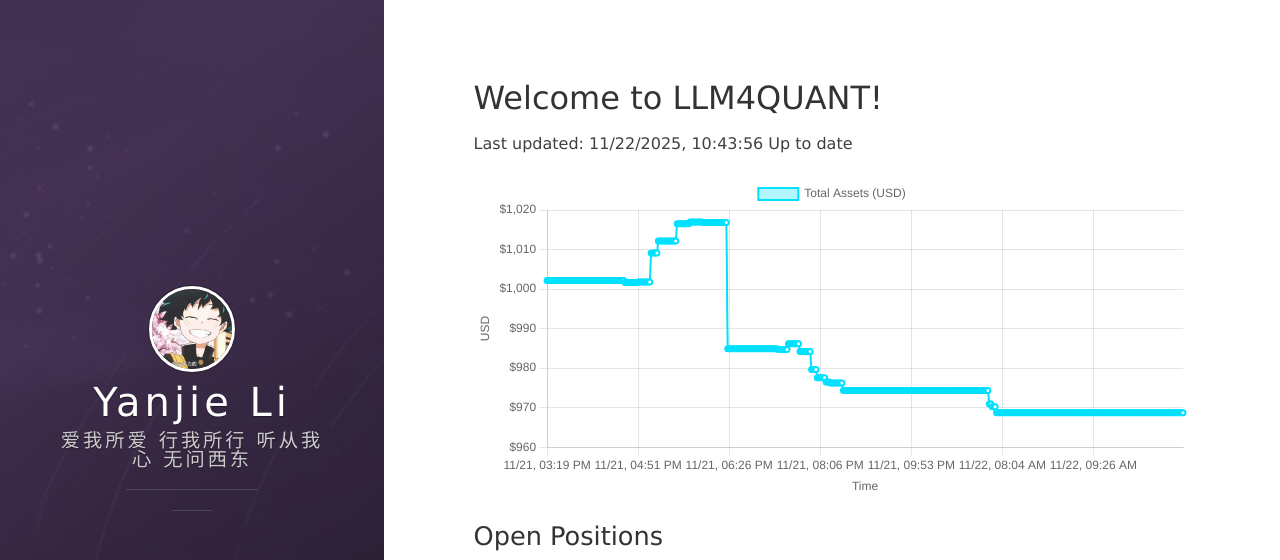
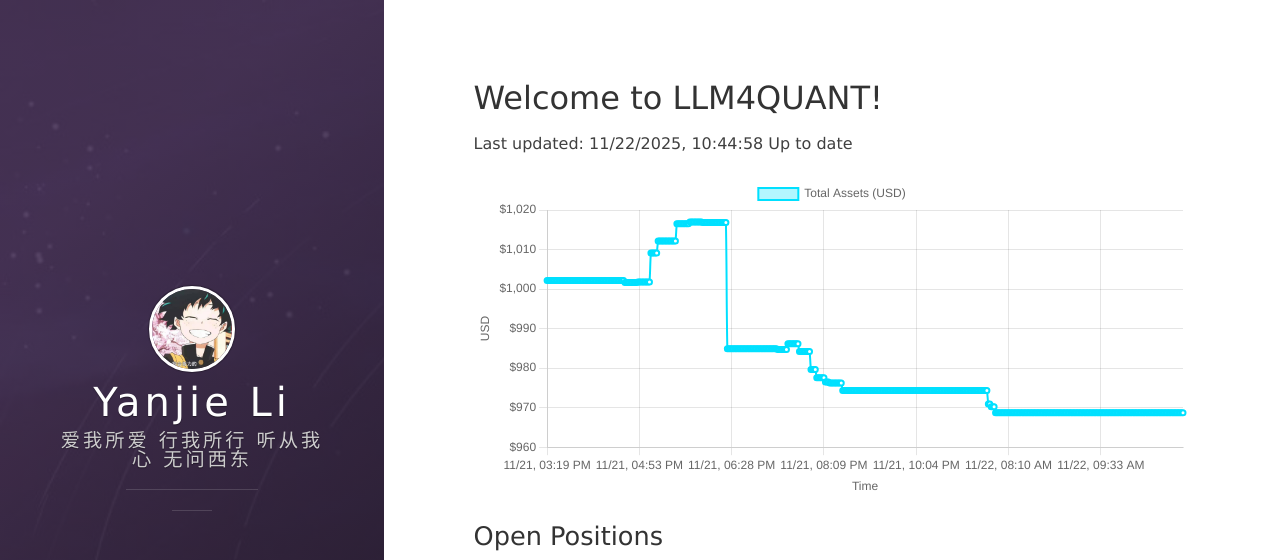
Before and after one commit to leeyegy/leeyegy.github.io, a Jekyll site: the page built from live-trading.html, in a window 1280 px wide and 1026 px high. Shown: the top 560 px of the window. Built offline with Jekyll 4.4.1, drawn with Linux system fonts in a browser that asks for light colours; nearby versions of some CDN libraries.

Commit message:
AccountMonitor: update balance history 2025-11-22T18:44:58+08:00

```diff
--- a/assets/data/binance/balance-history.json
+++ b/assets/data/binance/balance-history.json
@@ -1,5 +1,5 @@
 {
-  "generatedAt": "2025-11-22T18:43:56+08:00",
+  "generatedAt": "2025-11-22T18:44:58+08:00",
   "asset": "total_usd_value",
   "history": [
     {
@@ -1764,6 +1764,10 @@
     },
     {
       "timestamp": "2025-11-22T18:43:56+08:00",
+      "totalUsd": 968.69074819
+    },
+    {
+      "timestamp": "2025-11-22T18:44:58+08:00",
       "totalUsd": 968.69074819
     }
   ]
```
